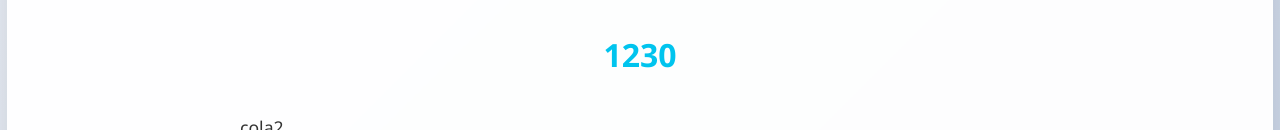
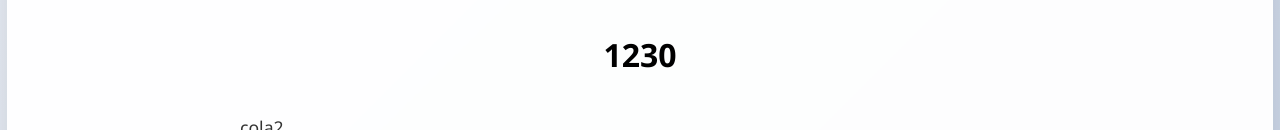
Before and after one commit to vgudiel-Git/catalogo-demo, an Eleventy site: page src/products/hola2.md in a window 1280 px wide. Shown: the part 875-1005 px from the top of the page. Built offline with nearby package versions, Linux system fonts and the light colour scheme; Eleventy itself is replaced by a stand-in of ours; files that its build step writes are made by us from their sources.

Commit message:
el precio color negro

```diff
--- a/src/assets/css/main.css
+++ b/src/assets/css/main.css
@@ -397,7 +397,7 @@ footer {
 .product-detail__price {
   font-size: 2rem;
   font-weight: bold;
-  color: #00C4EE;
+  color: black;
   text-align: center;
   margin-bottom: 2rem;
 }
```
